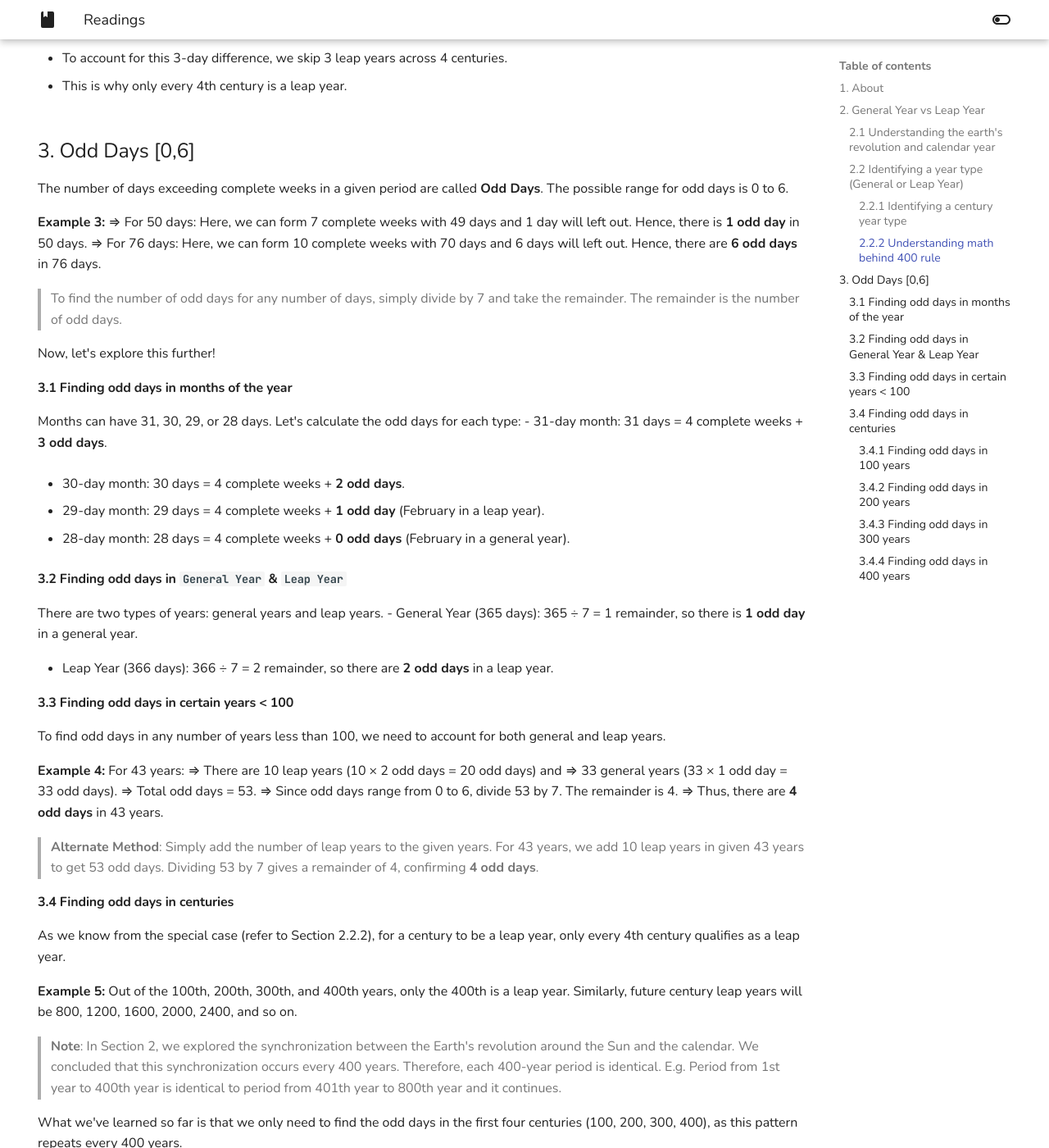
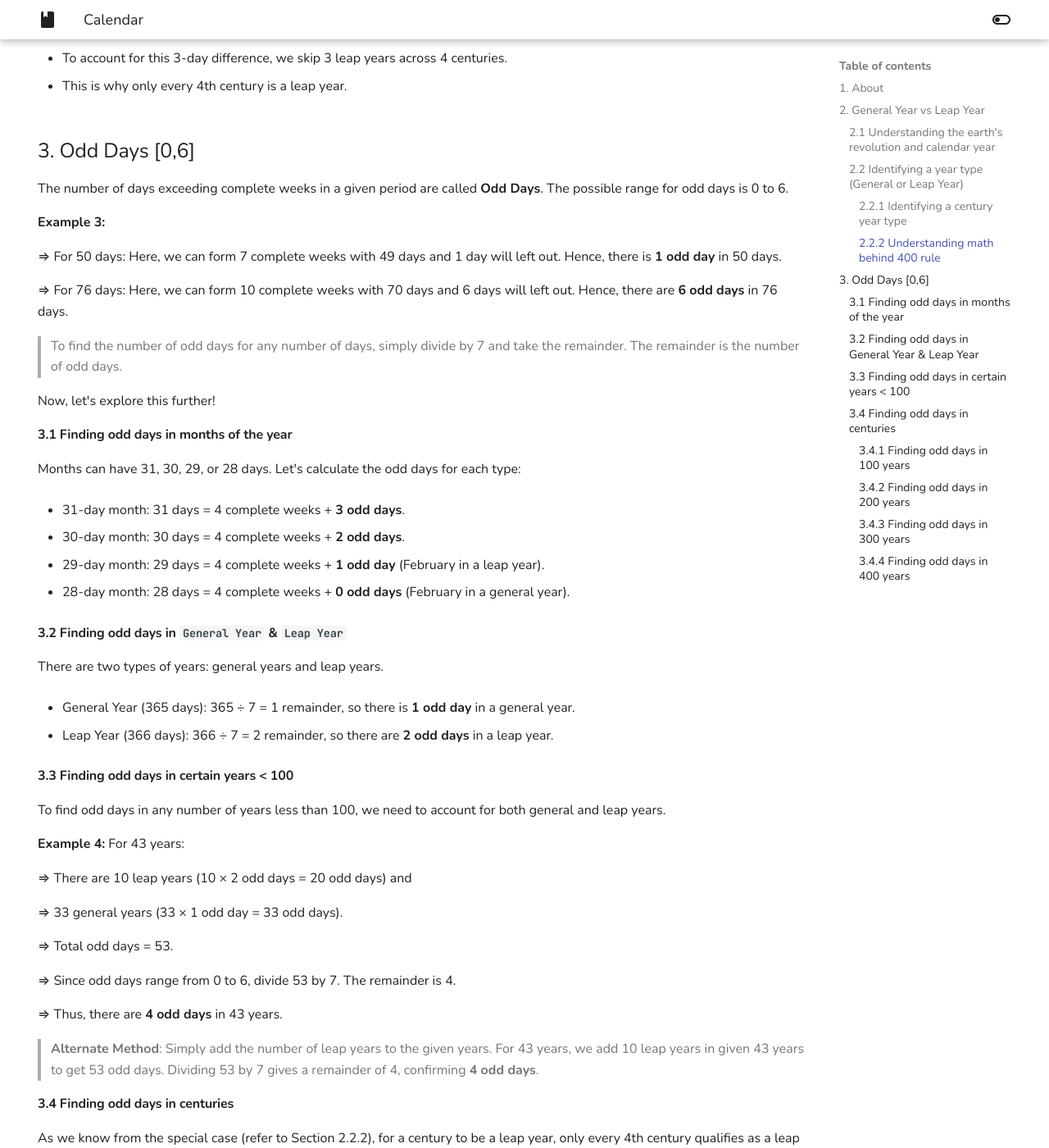
Before and after one commit to paligopal/reasoning_by_me, an MkDocs documentation site: the page built from docs/calendar.md, in a window 1280 px wide and 1400 px high, scrolled down 1578 px. Shown: the whole window at 82% size. Built offline with MkDocs 1.6.1 and Material for MkDocs 9.7.7, drawn with Linux system fonts in a browser that asks for light colours; part of the change alters nothing that is shown; some of the changed text lies outside the part shown.

Commit message:
[Fix] content style

```diff
--- a/mkdocs.yml
+++ b/mkdocs.yml
@@ -3,7 +3,7 @@ site_author: paligopal
 site_url: https://paligopal.github.io/reasoning_by_me
 
 nav:
-  - Readings: calendar.md
+  - Calendar: calendar.md
 
 theme:
   name: material
```
Also changed, not shown: docs/calendar.md (+21 -0 lines).
